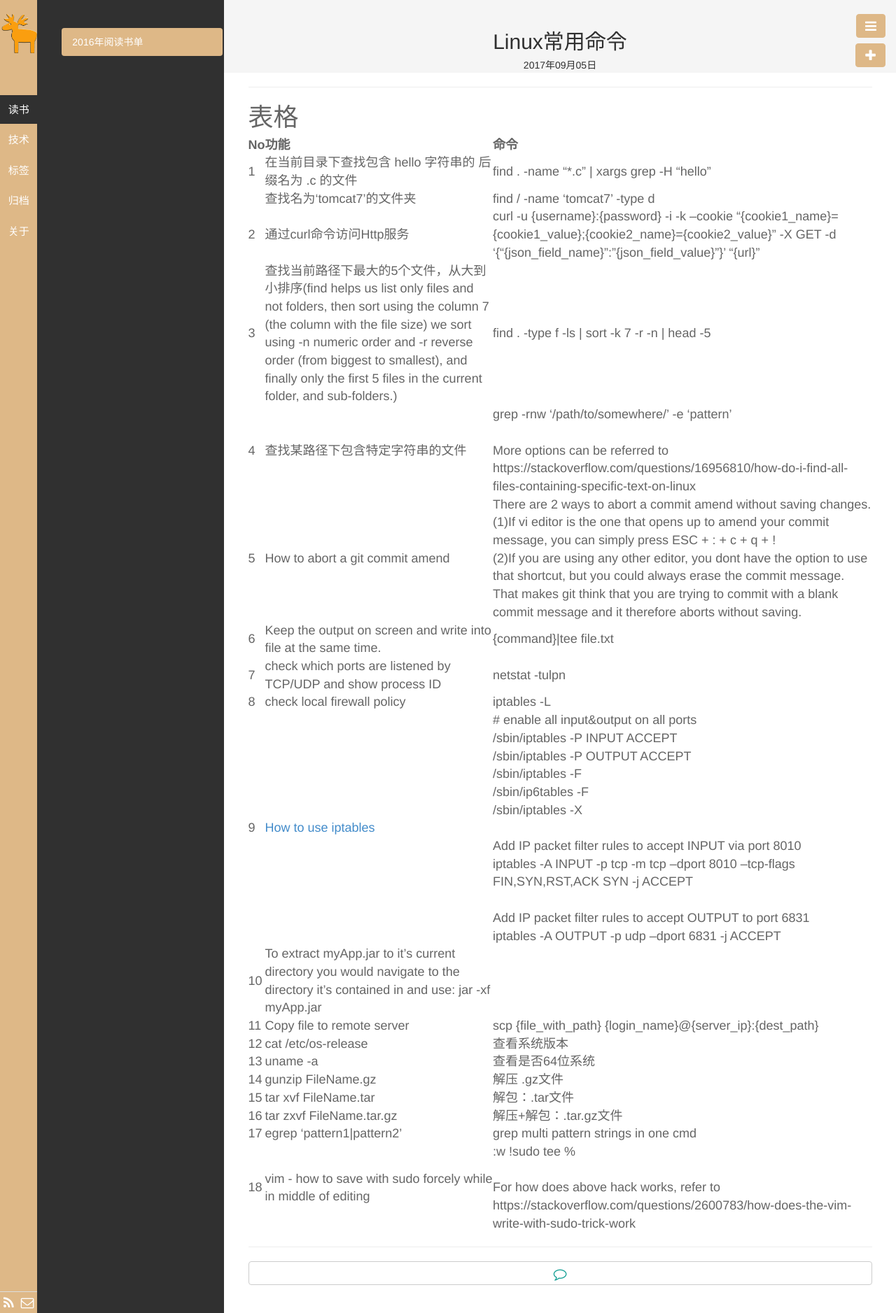
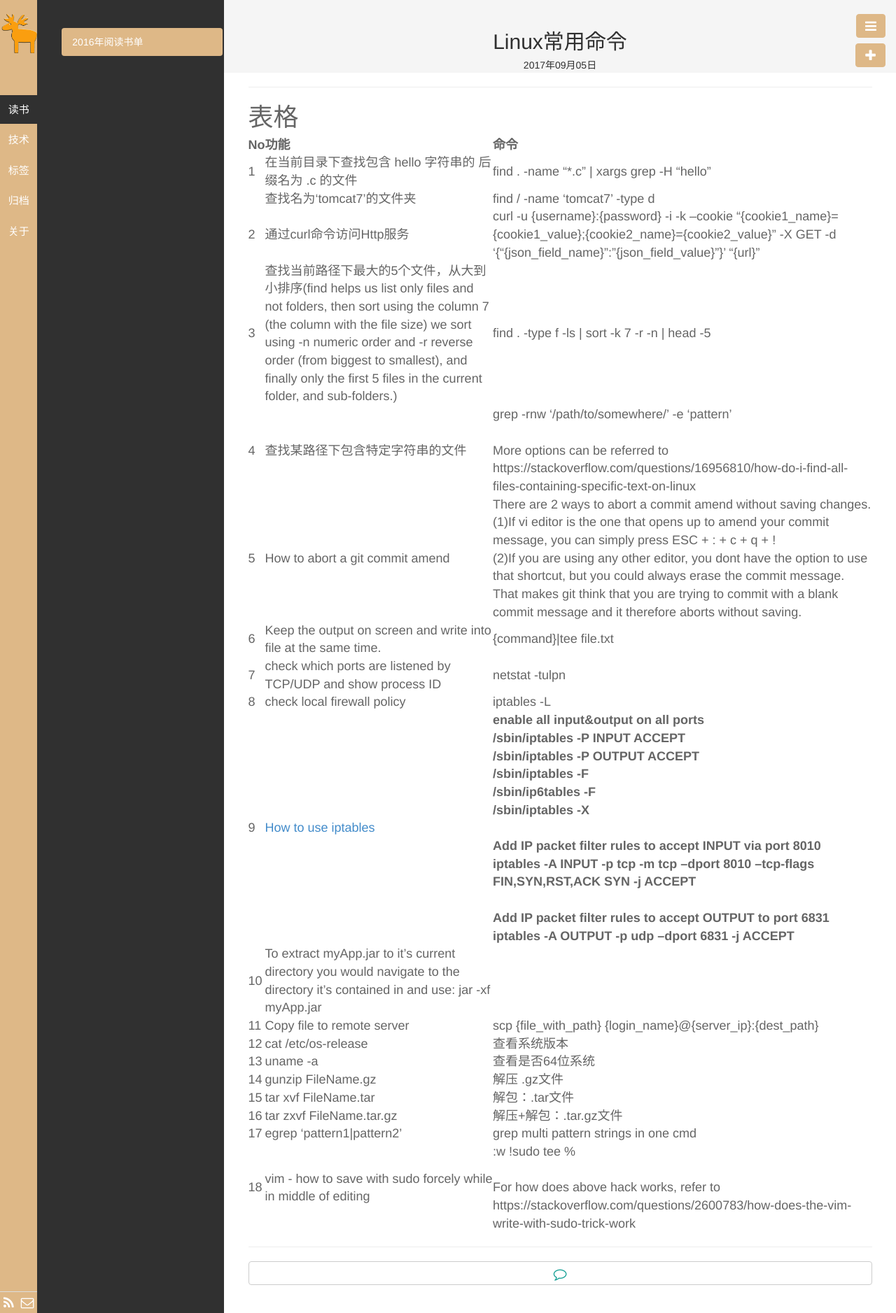
Before and after one commit to qhdwhy184/qhdwhy184.github.io, a Jekyll site: the page built from _posts/技术/2017-09-05-Linux常用命令.md, in a window 1280 px wide. Shown: the whole page at 70% size. Built offline with Jekyll 4.4.1, drawn with Linux system fonts in a browser that asks for light colours.

```diff
--- a/_posts/技术/2017-09-05-Linux常用命令.md
+++ b/_posts/技术/2017-09-05-Linux常用命令.md
@@ -22,7 +22,7 @@ description:
 |6|Keep the output on screen and write into file at the same time.| {command}\|tee file.txt|
 |7|check which ports are listened by TCP/UDP and show process ID|netstat -tulpn|
 |8|check local firewall policy|iptables -L|
-|9|[How to use iptables](https://wiki.centos.org/HowTos/Network/IPTables)| # enable all input&output on all ports <br/>/sbin/iptables -P INPUT ACCEPT <br/>/sbin/iptables -P OUTPUT ACCEPT <br/>/sbin/iptables -F <br/>/sbin/ip6tables -F <br/>/sbin/iptables -X <br/><br/>Add IP packet filter rules to accept INPUT via port 8010 <br/>iptables -A INPUT -p tcp -m tcp --dport 8010 --tcp-flags FIN,SYN,RST,ACK SYN -j ACCEPT <br/><br/>Add IP packet filter rules to accept OUTPUT to port 6831 <br/>iptables -A OUTPUT -p udp --dport 6831 -j ACCEPT|
+|9|[How to use iptables](https://wiki.centos.org/HowTos/Network/IPTables)| <b> enable all input&output on all ports<b/> <br/>/sbin/iptables -P INPUT ACCEPT <br/>/sbin/iptables -P OUTPUT ACCEPT <br/>/sbin/iptables -F <br/>/sbin/ip6tables -F <br/>/sbin/iptables -X <br/><br/>Add IP packet filter rules to accept INPUT via port 8010 <br/>iptables -A INPUT -p tcp -m tcp --dport 8010 --tcp-flags FIN,SYN,RST,ACK SYN -j ACCEPT <br/><br/>Add IP packet filter rules to accept OUTPUT to port 6831 <br/>iptables -A OUTPUT -p udp --dport 6831 -j ACCEPT|
 |10|To extract myApp.jar to it's current directory you would navigate to the directory it's contained in and use: jar -xf myApp.jar||
 |11|Copy file to remote server|scp {file_with_path}    {login_name}@{server_ip}:{dest_path}|
 |12|cat /etc/os-release|查看系统版本|
```
